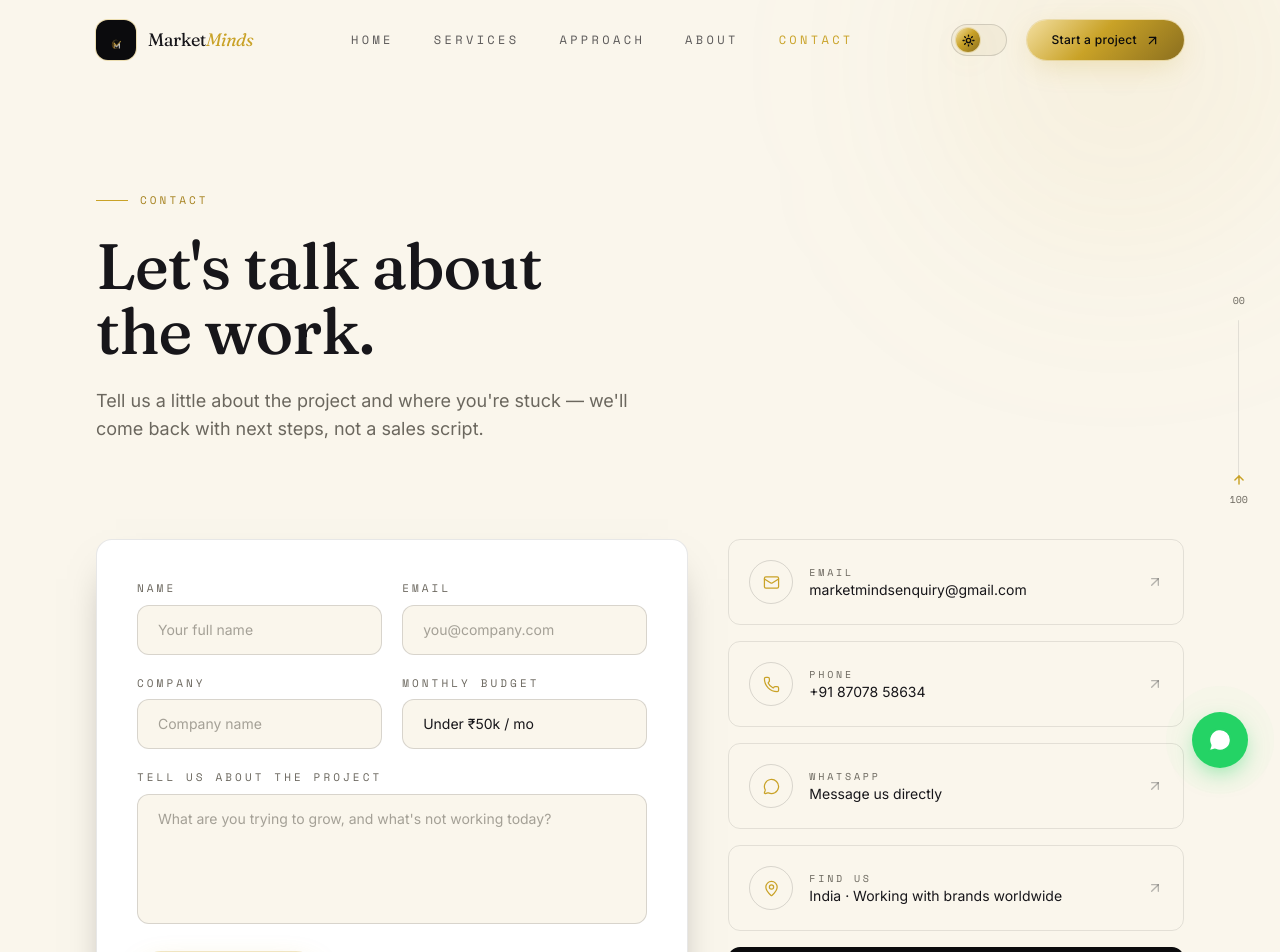
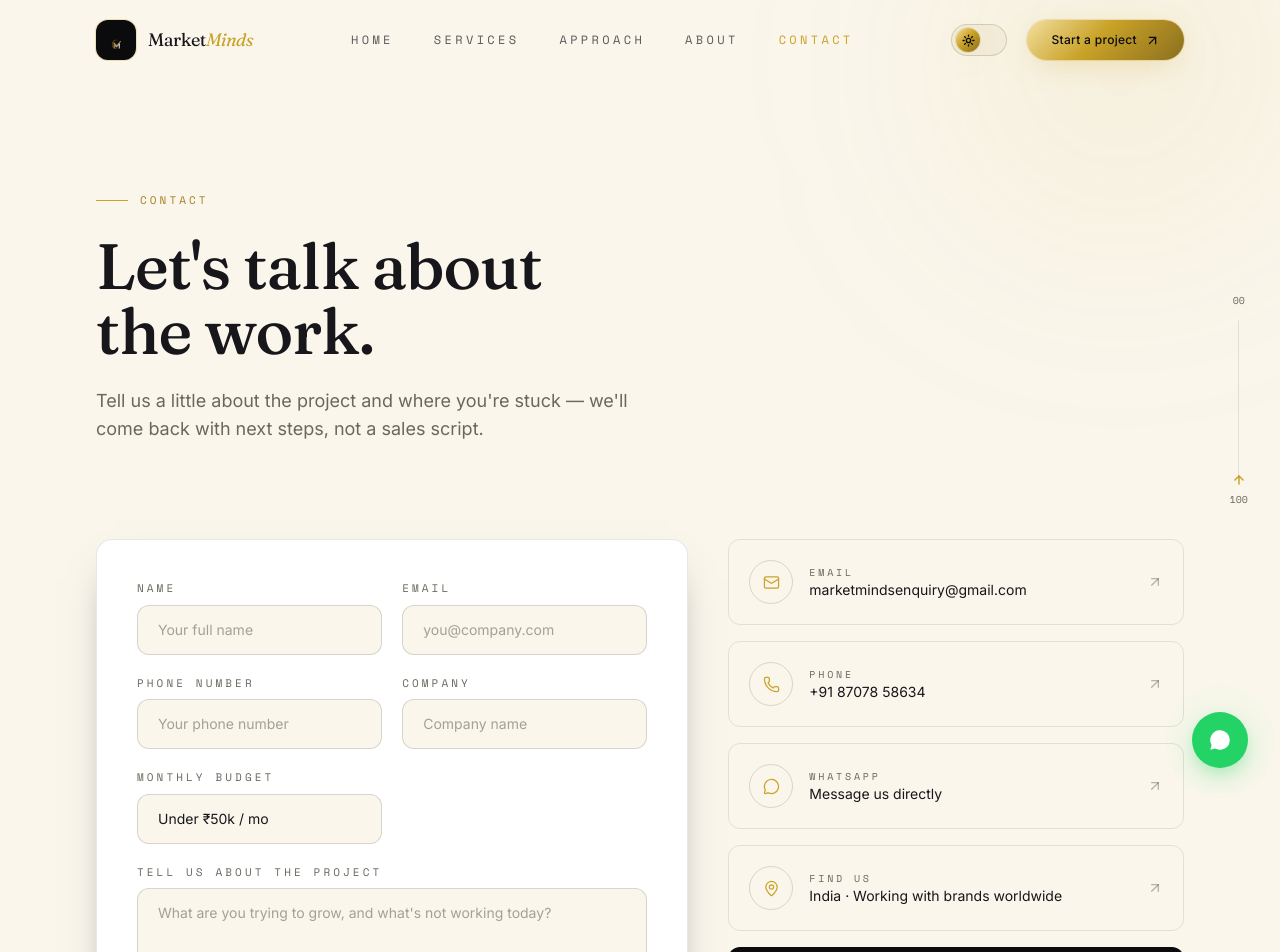
Before and after one commit to sanskritigupta312-jpg/MarketMinds, a React (Vite) app: page /contact in a window 1280 px wide. Shown: the top 952 px of the page. Built offline with nearby package versions, Linux system fonts and the light colour scheme.

Commit message:
Update Contact form

```diff
--- a/src/components/sections/ContactForm.jsx
+++ b/src/components/sections/ContactForm.jsx
@@ -6,7 +6,7 @@ import { brand } from '../../data/content';
 const budgets = ['Under ₹50k / mo', '₹50k – ₹1.5L / mo', '₹1.5L – ₹5L / mo', '₹5L+ / mo'];
 
 export default function ContactForm() {
-  const [form, setForm] = useState({ name: '', email: '', company: '', budget: budgets[0], message: '', website: '' });
+  const [form, setForm] = useState({ name: '', email: '', phone: '', company: '', budget: budgets[0], message: '', website: '' });
   const [status, setStatus] = useState('idle'); // idle | sending | sent | error
   const submitted = status === 'sent';
 
@@ -32,6 +32,7 @@ export default function ContactForm() {
       from_name: brand.name,
       name: form.name,
       email: form.email,
+      phone: form.phone,
       company: form.company,
       budget: form.budget,
       message: form.message,
@@ -53,7 +54,7 @@ export default function ContactForm() {
       // Fallback so a broken key or network hiccup never loses an enquiry.
       const subject = encodeURIComponent(payload.subject);
       const body = encodeURIComponent(
-        `Name: ${form.name}\nEmail: ${form.email}\nCompany: ${form.company}\nBudget: ${form.budget}\n\nMessage:\n${form.message}`
+        `Name: ${form.name}\nEmail: ${form.email}\nPhone: ${form.phone}\nCompany: ${form.company}\nBudget: ${form.budget}\n\nMessage:\n${form.message}`
       );
       window.location.href = `mailto:${brand.email}?subject=${subject}&body=${body}`;
       setStatus('error');
@@ -122,11 +123,20 @@ export default function ContactForm() {
 
       <div className="grid grid-cols-1 gap-5 sm:grid-cols-2">
         <div className="flex flex-col gap-2">
+          <label htmlFor="phone" className="font-mono text-[11px] uppercase tracking-widest2 text-charcoal-muted dark:text-ivory-muted">
+            Phone number
+          </label>
+          <input id="phone" type="tel" name="phone" value={form.phone} onChange={handleChange} placeholder="Your phone number" className={inputClass} />
+        </div>
+        <div className="flex flex-col gap-2">
           <label htmlFor="company" className="font-mono text-[11px] uppercase tracking-widest2 text-charcoal-muted dark:text-ivory-muted">
             Company
           </label>
           <input id="company" name="company" value={form.company} onChange={handleChange} placeholder="Company name" className={inputClass} />
         </div>
+      </div>
+
+      <div className="grid grid-cols-1 gap-5 sm:grid-cols-2">
         <div className="flex flex-col gap-2">
           <label htmlFor="budget" className="font-mono text-[11px] uppercase tracking-widest2 text-charcoal-muted dark:text-ivory-muted">
             Monthly budget
```
